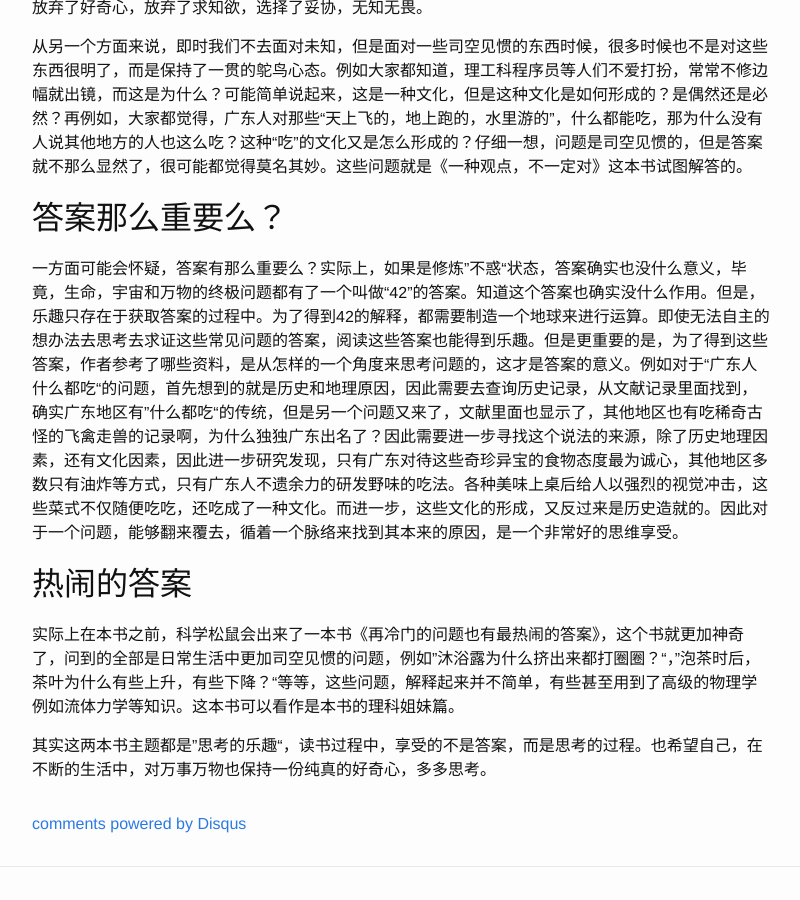
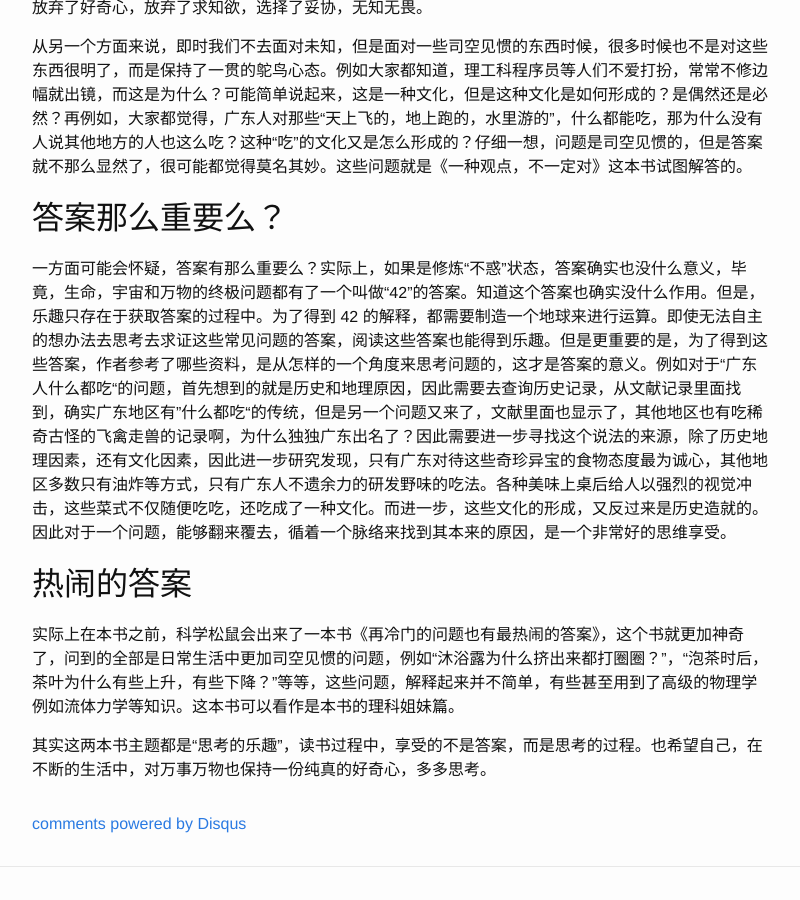
Before and after one commit to smallzhan/smallzhan.github.io, a Jekyll site: the page built from _posts/2019-03-31-p-3.md, in a window 1280 px wide and 900 px high, scrolled down 474 px. Shown: the whole window, without its empty margins (238-1038 px from the left). Built offline with Jekyll 4.4.1, drawn with Linux system fonts in a browser that asks for light colours; comment, search, counter and statistics services are not loaded.

```diff
--- a/_posts/2019-03-31-p-3.md
+++ b/_posts/2019-03-31-p-3.md
@@ -21,11 +21,11 @@ tags:
 
 # 答案那么重要么？
 
-一方面可能会怀疑，答案有那么重要么？实际上，如果是修炼”不惑“状态，答案确实也没什么意义，毕竟，生命，宇宙和万物的终极问题都有了一个叫做“42”的答案。知道这个答案也确实没什么作用。但是，乐趣只存在于获取答案的过程中。为了得到42的解释，都需要制造一个地球来进行运算。即使无法自主的想办法去思考去求证这些常见问题的答案，阅读这些答案也能得到乐趣。但是更重要的是，为了得到这些答案，作者参考了哪些资料，是从怎样的一个角度来思考问题的，这才是答案的意义。例如对于“广东人什么都吃“的问题，首先想到的就是历史和地理原因，因此需要去查询历史记录，从文献记录里面找到，确实广东地区有”什么都吃“的传统，但是另一个问题又来了，文献里面也显示了，其他地区也有吃稀奇古怪的飞禽走兽的记录啊，为什么独独广东出名了？因此需要进一步寻找这个说法的来源，除了历史地理因素，还有文化因素，因此进一步研究发现，只有广东对待这些奇珍异宝的食物态度最为诚心，其他地区多数只有油炸等方式，只有广东人不遗余力的研发野味的吃法。各种美味上桌后给人以强烈的视觉冲击，这些菜式不仅随便吃吃，还吃成了一种文化。而进一步，这些文化的形成，又反过来是历史造就的。因此对于一个问题，能够翻来覆去，循着一个脉络来找到其本来的原因，是一个非常好的思维享受。
+一方面可能会怀疑，答案有那么重要么？实际上，如果是修炼“不惑”状态，答案确实也没什么意义，毕竟，生命，宇宙和万物的终极问题都有了一个叫做“42”的答案。知道这个答案也确实没什么作用。但是，乐趣只存在于获取答案的过程中。为了得到 42 的解释，都需要制造一个地球来进行运算。即使无法自主的想办法去思考去求证这些常见问题的答案，阅读这些答案也能得到乐趣。但是更重要的是，为了得到这些答案，作者参考了哪些资料，是从怎样的一个角度来思考问题的，这才是答案的意义。例如对于“广东人什么都吃“的问题，首先想到的就是历史和地理原因，因此需要去查询历史记录，从文献记录里面找到，确实广东地区有”什么都吃“的传统，但是另一个问题又来了，文献里面也显示了，其他地区也有吃稀奇古怪的飞禽走兽的记录啊，为什么独独广东出名了？因此需要进一步寻找这个说法的来源，除了历史地理因素，还有文化因素，因此进一步研究发现，只有广东对待这些奇珍异宝的食物态度最为诚心，其他地区多数只有油炸等方式，只有广东人不遗余力的研发野味的吃法。各种美味上桌后给人以强烈的视觉冲击，这些菜式不仅随便吃吃，还吃成了一种文化。而进一步，这些文化的形成，又反过来是历史造就的。因此对于一个问题，能够翻来覆去，循着一个脉络来找到其本来的原因，是一个非常好的思维享受。
 
 
 # 热闹的答案
 
-实际上在本书之前，科学松鼠会出来了一本书《再冷门的问题也有最热闹的答案》，这个书就更加神奇了，问到的全部是日常生活中更加司空见惯的问题，例如”沐浴露为什么挤出来都打圈圈？“，”泡茶时后，茶叶为什么有些上升，有些下降？“等等，这些问题，解释起来并不简单，有些甚至用到了高级的物理学例如流体力学等知识。这本书可以看作是本书的理科姐妹篇。
+实际上在本书之前，科学松鼠会出来了一本书《再冷门的问题也有最热闹的答案》，这个书就更加神奇了，问到的全部是日常生活中更加司空见惯的问题，例如“沐浴露为什么挤出来都打圈圈？”，“泡茶时后，茶叶为什么有些上升，有些下降？”等等，这些问题，解释起来并不简单，有些甚至用到了高级的物理学例如流体力学等知识。这本书可以看作是本书的理科姐妹篇。
 
-其实这两本书主题都是”思考的乐趣“，读书过程中，享受的不是答案，而是思考的过程。也希望自己，在不断的生活中，对万事万物也保持一份纯真的好奇心，多多思考。
+其实这两本书主题都是“思考的乐趣”，读书过程中，享受的不是答案，而是思考的过程。也希望自己，在不断的生活中，对万事万物也保持一份纯真的好奇心，多多思考。
```
Also changed, not shown: _posts/2019-01-20-p-.md (+2 -2 lines), _posts/2019-04-27-p-4ydsbjskkym.md (+2 -2 lines), _posts/2019-06-30-p-6ydsbjznsy.md (+1 -1 lines), _posts/2019-11-27-p-1ydsbjtldmg.md (added, +49 -0 lines).
